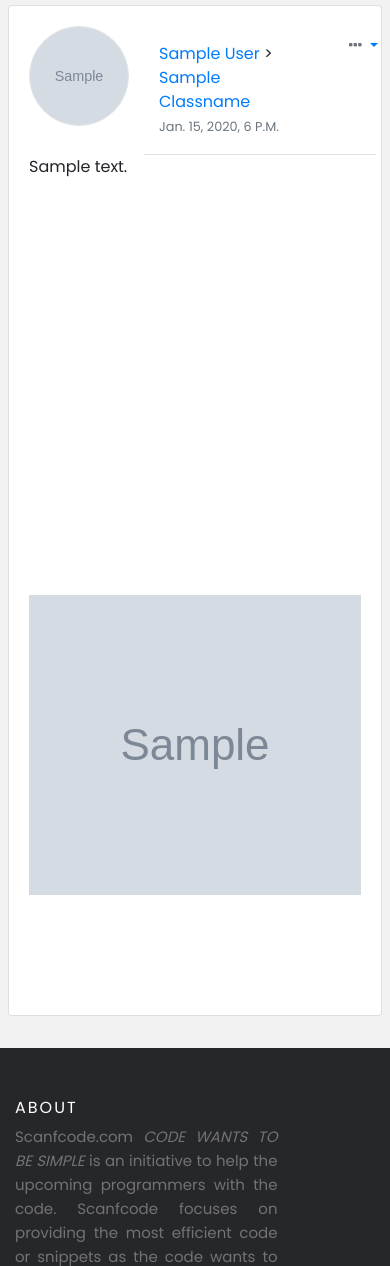
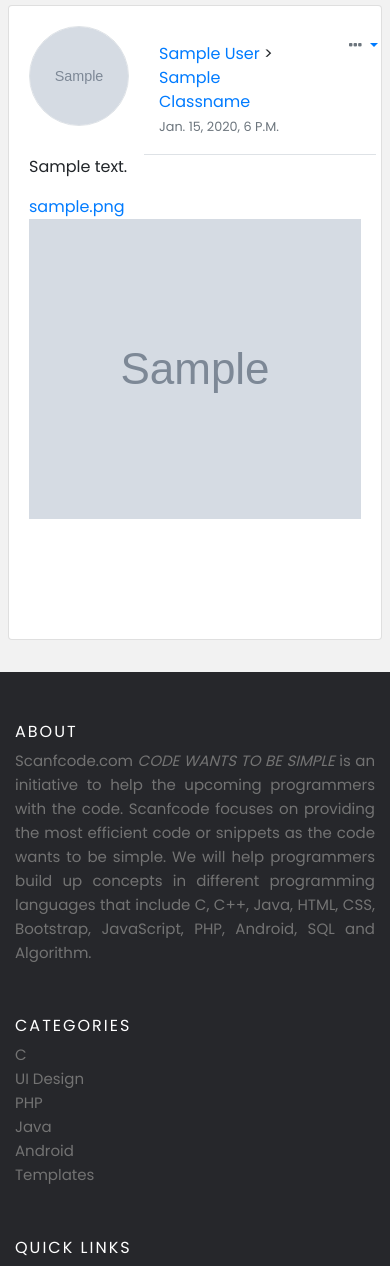
Before and after one commit to wendell1101/Learning-Management-System, a Django app: page / in a window 390 px wide. Shown: the part 759-2025 px from the top of the page. Run offline with Django 3.2, Linux system fonts and the light colour scheme; a user stored in the database is signed in; tables that the repository leaves empty hold one stand-in row (values such as "Sample post"); grey boxes marked "Sample" are stand-in pictures; some libraries are stand-ins or nearby versions.

Commit message:
edit file in post

```diff
--- a/PUP_LMS/settings.py
+++ b/PUP_LMS/settings.py
@@ -24,10 +24,10 @@ BASE_DIR = os.path.dirname(os.path.dirname(os.path.abspath(__file__)))
 SECRET_KEY = '5o(7c&&qq%sh1h!5s%$vcyy#ct^2@=st#2n#sff+#&doa!e-v^'
 
 # SECURITY WARNING: don't run with debug turned on in production!
-DEBUG = False
+DEBUG = True
 
 
-ALLOWED_HOSTS = ['future-academy.herokuapp.com',]
+# ALLOWED_HOSTS = ['future-academy.herokuapp.com',]
 
 
 # Application definition
--- a/system/static/system/css/main.css
+++ b/system/static/system/css/main.css
@@ -227,6 +227,9 @@ button{
     .post-text{
         width:100%!important;
     }
+    .post-file{
+        width:100%!important;
+    }
 }
 /* @media(min-width:900px){
     .front-container{
--- a/system/templates/system/index.html
+++ b/system/templates/system/index.html
@@ -87,9 +87,10 @@
                             </div>
 
                             {%if post.attachment%}
-                              <div class="d-flex justify-content-center" style="width:100%;height:400px">
-                                <a href="{{post.attachment.url}}"style="width:75%; height:100%>{{post.attachment}}">
+                              <div class="d-flex justify-content-center" style="width:100%">
+                                  <a href="{{post.attachment.url}}" class="post-file" style="width:75%">{{post.attachment}}</a>
                               </div>
+
                             {%endif%}
                             {%if post.image%}
                               <div class="d-flex justify-content-center" style="width:100%;height:400px">
```
Also changed, not shown: 1 other file.
